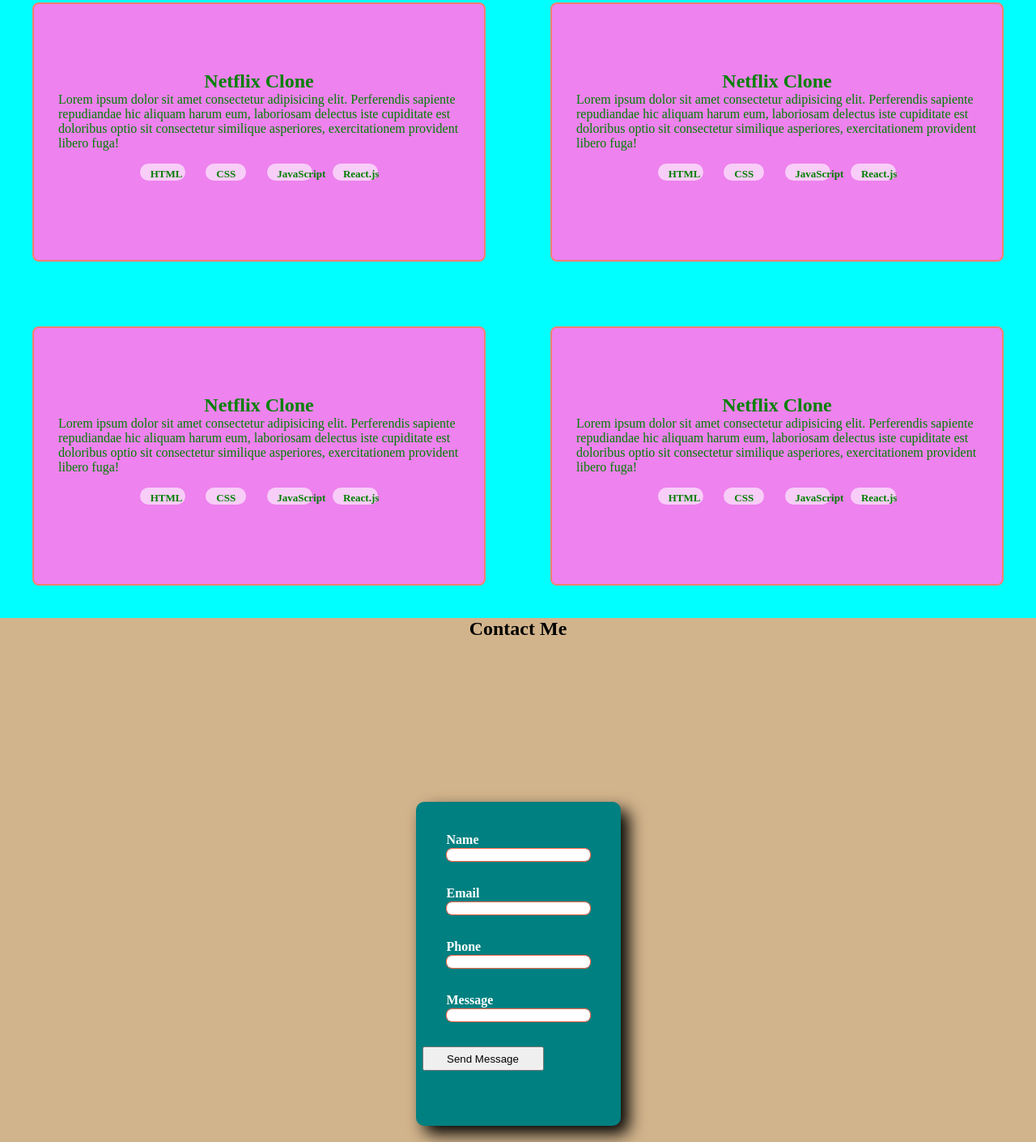
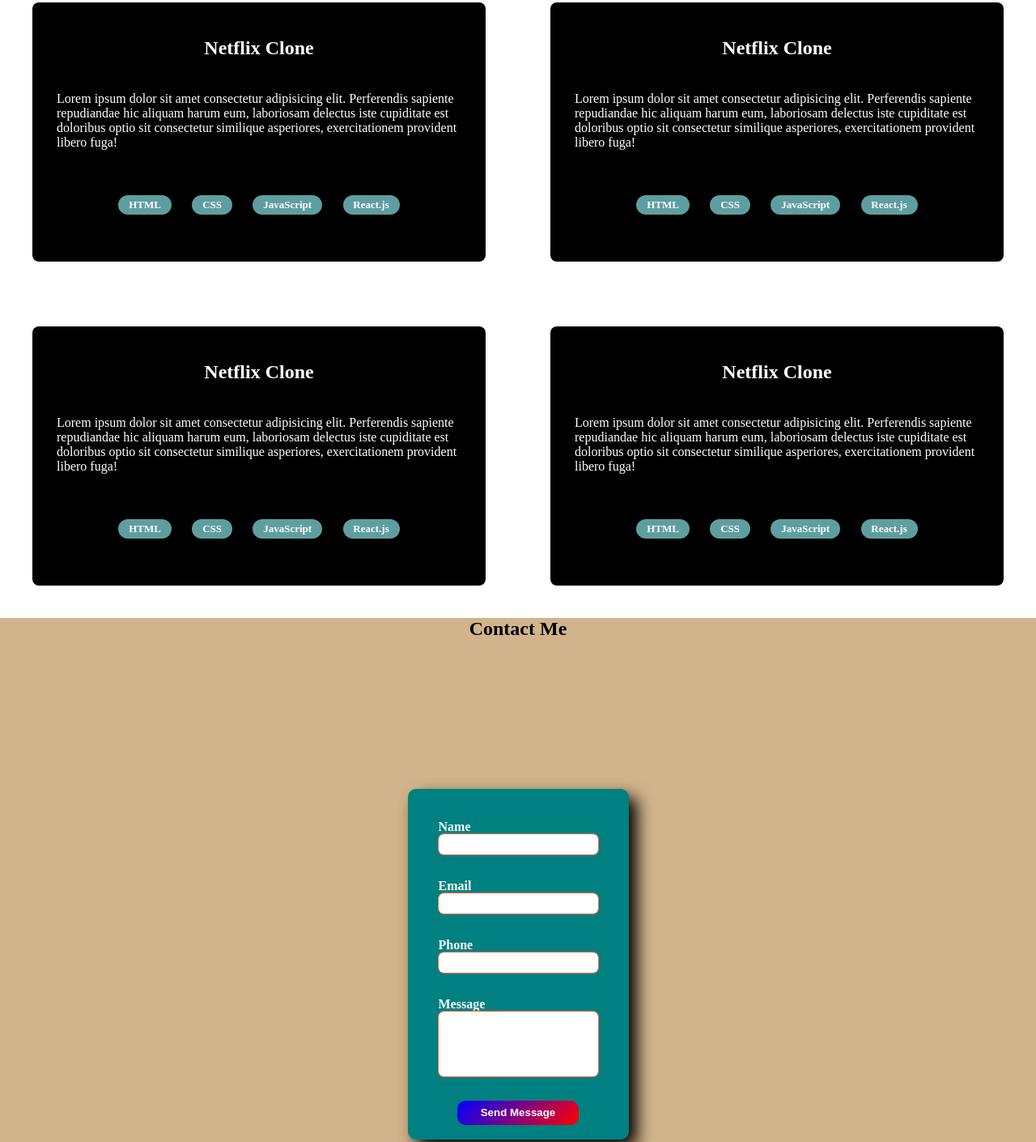
Before and after one commit to mameekroy/Portfolio, a plain HTML site: page index.html in a window 1280 px wide. Shown: the part 768-2178 px from the top of the page at 81% size. Drawn offline with Linux system fonts and the light colour scheme.

Commit message:
Update index.css

```diff
--- a/styles/index.css
+++ b/styles/index.css
@@ -11,7 +11,6 @@
     font-weight: <weight>;
     font-style: normal; */
 }
-
 
 #nav{
     height: 8vh;
@@ -88,26 +87,33 @@
 
 .projects{
     min-height: 100vh;
-    background: aqua;
+    overflow-x: hidden;
+    /* background: aqua; */
 }
 
 .projectcardcontainer{
     display: grid;
     grid-template-columns: 1fr 1fr;
     grid-template-rows: repeat(2, 50vh);
+    transition: all 1s ease-in-out;
 }
 
 .projectcards{
+    gap: 40px;
     display: flex;
     align-items: center;
     flex-direction: column;
     justify-content: center;
     margin: 40px;
     padding: 30px;
-    border: 2px solid salmon;
-    background: violet;
+    /* border: 2px solid salmon; */
+    background: black;
     border-radius: 8px;
-    color: green;
+    color: white;
+}
+
+.projectcards:hover{
+    transform: translateY(-5px);
 }
 
 .title{
@@ -122,19 +128,22 @@
 }
 
 .tags{
-    height: 1.3rem;
-    max-width: 3.5rem;
+    height: 1.5rem;
+    min-width: 2rem;
     text-align: center;
     padding: 0.3rem 0.8rem;
     margin: 1rem 0.8rem;
     border-radius: 2rem;
-    background: rgba(255, 255, 255, 0.6);
+    background: cadetblue;
+    /* background: linear-gradient(135deg, black, white) ; */
+    /* transition: all 0.2s ease-in-out; */
     font-size: small;
     font-weight: 600;
 }
 
 .contactsection{
     height: 100vh;
+    overflow-x: hidden;
     background: tan;
 }
 
@@ -152,44 +161,80 @@
 
 .contactform{
     padding: 0.5rem;
-    max-width: 50vw;
+    min-width: 15vw;
     background: teal;
     min-height: 50vh;
     border-radius: 10px;
     color: white;
     box-shadow: 10px 10px 20px #000;
-    backdrop-filter: blur(10px);
+    /* backdrop-filter: blur(10px); */
 }
 
 .formgroup{
     margin: 30px;
-    gap: 5px;
 }
 
 .formcontrol{
     outline: 1px solid tomato;
     border: none;
     border-radius: 6px;
+    padding: 5px 10px;
 }
 
 .formgroup label{
     font-weight: 700;
 }
 
+.message{
+    height: 80px;
+}
+
+.submit{
+    text-align: center;
+}
+
 .btn{
-    background: linear-gradient(45deg, rgb(103, 89, 211));
+    background: linear-gradient(135deg, blue, red);
     height: 30px;
     min-width: 150px;
     text-align: center;
-
+    border: none;
+    border-radius: 10px;
+    color: white;
+    margin-bottom: 10px;
+    font-weight: 700;
 }
 
-.projectcards :hover{
-    transform: scale(1.1);
-}
+@media (max-width : 768px){
 
-@media screen {max-width: 933;
     .projectcardcontainer{
         grid-template-columns: 1fr;
     }
+
+    .main{
+        grid-template-rows: 1fr 1fr;
+        grid-template-columns: 1fr;
+
+    }
+
+    .image{
+        align-items: flex-start;
+    }
 }
+
+@media (min-width : 425x){
+
+    .projectcardcontainer{
+        grid-template-columns: 1fr;
+    }
+
+    .main{
+        grid-template-rows: 1fr 1fr;
+        grid-template-columns: 1fr;
+
+    }
+
+    .image{
+        align-items: flex-start;
+    }
+}
```
